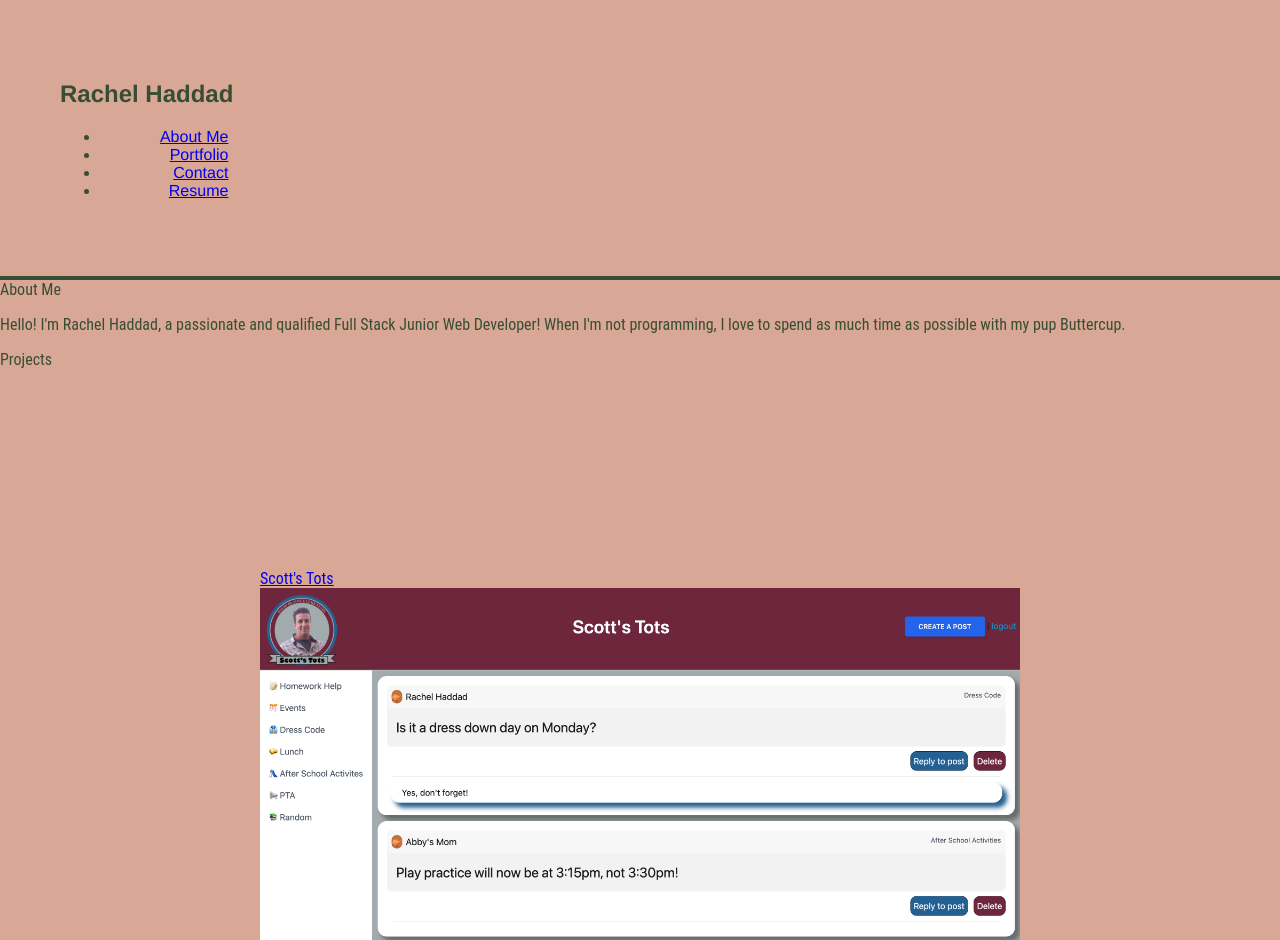
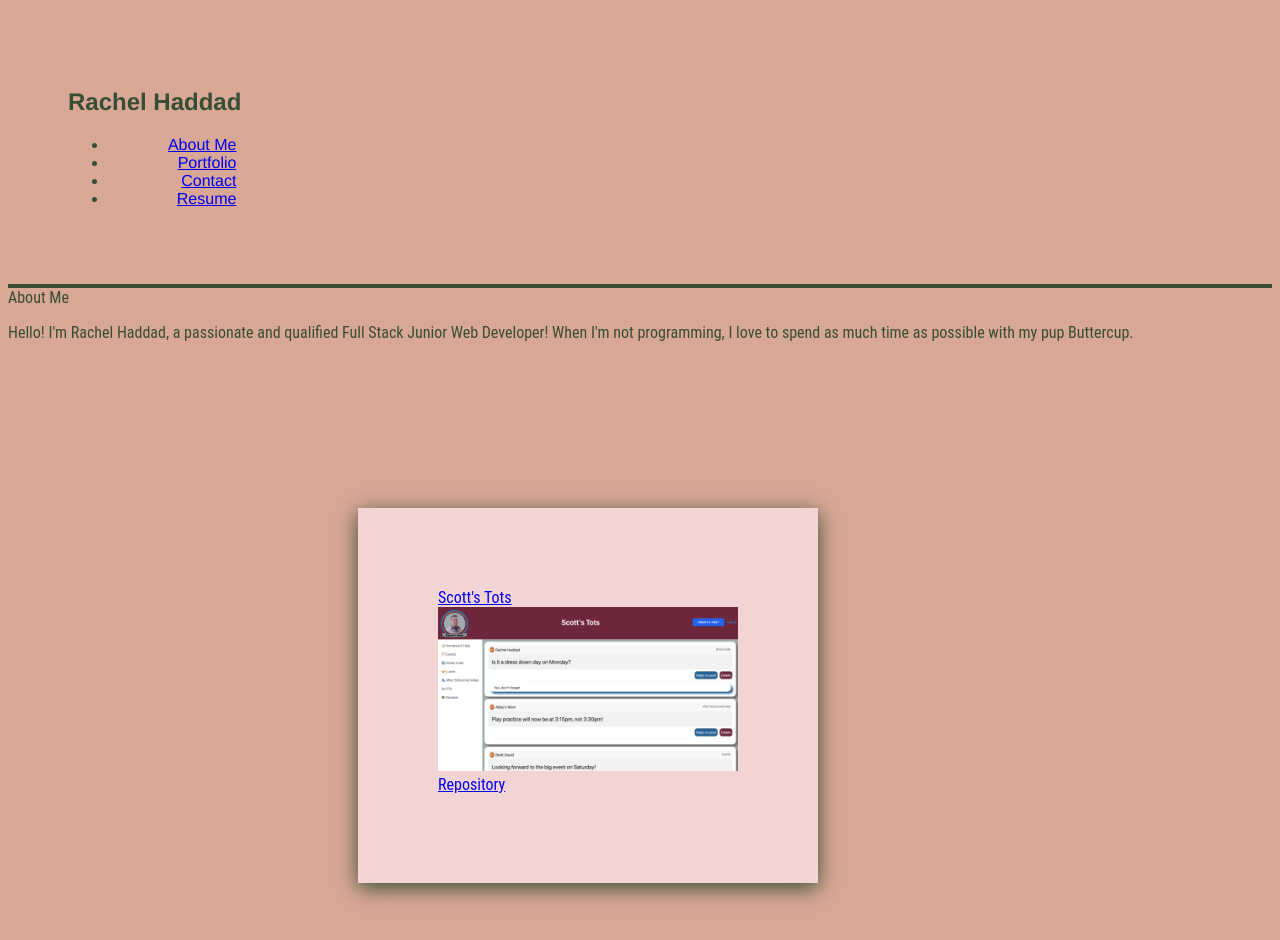
Before and after one commit to buttercupsmom/rachel-react-portfolio, a React (Create React App) app in the folder rachel-react-portfolio/: page / in a window 1280 px wide. Shown: the top 940 px of the page. Built offline with nearby package versions, Linux system fonts and the light colour scheme.

Commit message:
cards made

```diff
--- a/rachel-react-portfolio/src/components/pages/Projects.js
+++ b/rachel-react-portfolio/src/components/pages/Projects.js
@@ -1,5 +1,6 @@
 import React from "react";
 import "../styles/Portfolio.css";
+import "../../index.css";
 import scottstots from "../../imgs/scottstots.png";
 import umbrella from "../../imgs/umbrella.gif";
 import social from "../../imgs/socialnetwork.png";
@@ -10,8 +11,6 @@ import weather from "../../imgs/WeatherDashboard.gif";
 function Projects() {
   return (
     <div className="projects-container">
-      {" "}
-      Projects
       <div className="container-one">
         <div id="projectOne" className="card">
           <a href="https://project-two-threeandalady.herokuapp.com/">
@@ -32,6 +31,7 @@ function Projects() {
         <div className="container-one">
           <div id="projectTwo" className="card">
             <a href="The-camelCasers/pages">Do You Need an Umbrella?</a>
+            <br />
             <img
               id="scotttot"
               src={umbrella}
@@ -89,7 +89,6 @@ function Projects() {
               Weather Dashboard
             </a>
             <img id="scotttot" src={weather} alt="gif of Weather Dashboard" />
-            <br />
             <a href="https://github.com/buttercupsmom/hw-6">Repository</a>
           </div>
         </div>
--- a/rachel-react-portfolio/src/index.css
+++ b/rachel-react-portfolio/src/index.css
@@ -1,17 +1,4 @@
-body {
-  margin: 0;
-  font-family: -apple-system, BlinkMacSystemFont, "Segoe UI", "Roboto", "Oxygen",
-    "Ubuntu", "Cantarell", "Fira Sans", "Droid Sans", "Helvetica Neue",
-    sans-serif;
-  -webkit-font-smoothing: antialiased;
-  -moz-osx-font-smoothing: grayscale;
-}
-
-code {
-  font-family: source-code-pro, Menlo, Monaco, Consolas, "Courier New",
-    monospace;
-}
-
+/* Used code from https://codepen.io/sanjib104/pen/JjWrbYq?editors=1100 and https://codepen.io/keubibo/pen/yLXYVOK?editors=1100 */
 .container-one {
   position: relative;
   width: 60 rem;
@@ -20,6 +7,33 @@ code {
   padding-top: 5em;
 }
 
+.container-one .card {
+  position: relative;
+  max-width: 300px;
+  height: 215px;
+  background-color: #f2d4d5;
+  margin: 30px 20px;
+  padding: 20px 15px;
+  display: flex;
+  flex-direction: column;
+  box-shadow: 0 5px 20px;
+}
+
+.container-one .card:hover {
+  transform: scale(1.15);
+  box-shadow: 0 0 10px rgba(0, 0, 0, 0, 5);
+  z-index: 10;
+}
+
+.projects-container {
+  position: relative;
+  width: 1100px;
+  display: flex;
+  align-items: center;
+  justify-content: center;
+  padding: 30px;
+}
+
 #scotttot {
   max-width: 100%;
   height: auto;
```
